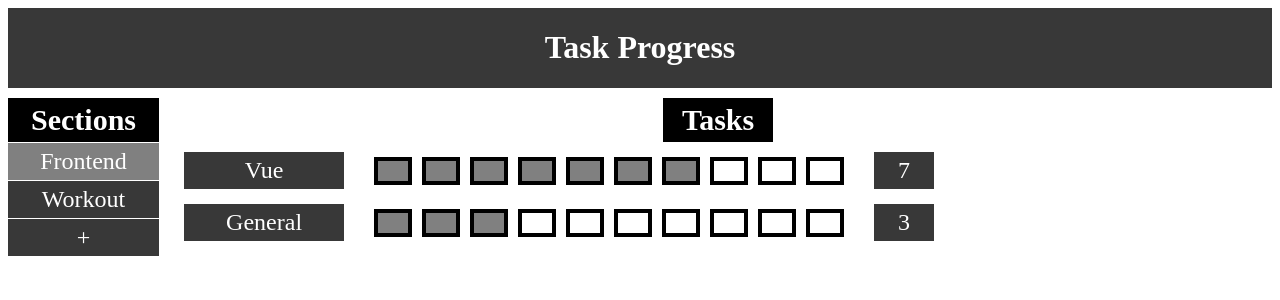
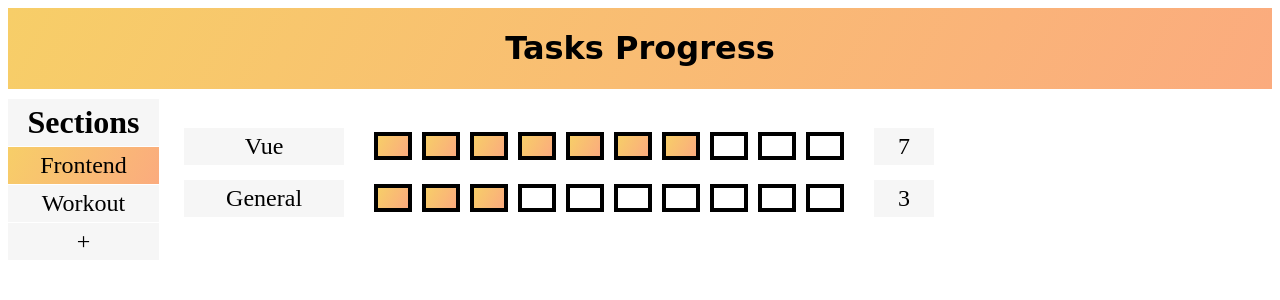
Before and after one commit to leviweiss/Task-Progress, a Vue app: page / in a window 1280 px wide. Shown: the top 300 px of the page. Built offline with nearby package versions, Linux system fonts and the light colour scheme; the HTML template or start-up script is replaced by a standard one.

Commit message:
add efects to groups select

```diff
--- a/src/components/GroupsList.vue
+++ b/src/components/GroupsList.vue
@@ -49,12 +49,11 @@ export default {
     @include flex-column;
 
     &__header {
-        font-size: 30px;
+        font-size: 32px;
         font-weight: bold;
         text-align: center;
         padding: 5px;
-        background: rgb(0, 0, 0);
-        color: white;
+        background: #f6f6f6;
         margin-bottom: 1px;
     }
 
@@ -63,15 +62,15 @@ export default {
         margin-bottom: 1px;
         text-align: center;
         padding: 5px;
-        background: rgba(0, 0, 0, 0.781);
-        color: white;
+        background: #f6f6f6;
         cursor: pointer;
         &:hover {
-            background-color: gray;
+            font-weight: bold;
+            box-shadow: 0 0 8px rgba(0, 0, 0, 0.6);
         }
 
         &__active {
-            background-color: gray;
+            background: linear-gradient(297.24deg,#fbab7e 0%,#f7ce68 100%);
         }
     }
 
@@ -79,11 +78,11 @@ export default {
         font-size: 24px;
         text-align: center;
         padding: 5px;
-        background: rgba(0, 0, 0, 0.781);
-        color: white;
+        background: #f6f6f6;
         margin-bottom: 1px;
         &:hover {
-            background-color: gray;
+            font-weight: bold;
+            border: blue 3px;
         }
     }
 }
--- a/src/components/MainHeader.vue
+++ b/src/components/MainHeader.vue
@@ -1,6 +1,6 @@
 <template>
     <div id="main-header" class="header-container">
-        <h1>Task Progress</h1>
+        <h1>Tasks Progress</h1>
     </div>
 </template>
 
@@ -14,7 +14,8 @@ export default {
 .header-container {
     text-align: center;
     font-size: 16px;
-    color: white;
-    background: rgba(0, 0, 0, 0.781);
+    background: linear-gradient(297.24deg,#fbab7e 0%,#f7ce68 100%);
+    // box-shadow: 0 8px rgba(87, 236, 0, 0.07);
+    font-family: "Comic Sans MS";
 }
 </style>
--- a/src/components/TasksList.vue
+++ b/src/components/TasksList.vue
@@ -1,6 +1,6 @@
 <template>
     <div id="tasks-list" class="tasks-list-container">
-        <div class="tasks-list-container__header">Tasks</div>
+        <!-- <div class="tasks-list-container__header">Tasks</div> -->
         <div class="tasks-list-container__tasks" v-for="task in tasks" :key="task.id">
             <div class="tasks-list-container__tasks__name">
                 {{ task.name }}
@@ -72,18 +72,17 @@ export default {
     align-items: center;
     justify-content: center;
 
-    &__header {
-        font-size: 30px;
-        font-weight: bold;
-        text-align: center;
-        padding: 5px;
-        background: rgb(0, 0, 0);
-        color: white;
-        min-width: 100px;
-        max-width: 160px;
-        margin-bottom: 10px;
-        align-self: center;
-    }
+    // &__header {
+    //     font-size: 30px;
+    //     font-weight: bold;
+    //     text-align: center;
+    //     padding: 5px;
+    //     background: #f6f6f6;
+    //     min-width: 100px;
+    //     max-width: 160px;
+    //     margin-bottom: 10px;
+    //     align-self: center;
+    // }
 
     &__tasks {
         @include flex-row;
@@ -95,8 +94,7 @@ export default {
             margin-left: 20px;
             text-align: center;
             padding: 5px;
-            background: rgba(0, 0, 0, 0.781);
-            color: white;
+            background: #f6f6f6;
             width: 150px;
         }
 
@@ -113,7 +111,7 @@ export default {
                 border: 4px solid;
 
                 &__full {
-                    background-color: gray;
+                    background: linear-gradient(297.24deg,#fbab7e 0%,#f7ce68 100%);
                 }
             }
         }
@@ -123,8 +121,7 @@ export default {
             margin-left: 10px;
             text-align: center;
             padding: 5px;
-            background: rgba(0, 0, 0, 0.781);
-            color: white;
+            background: #f6f6f6;
             width: 50px;
         }
     }
```
